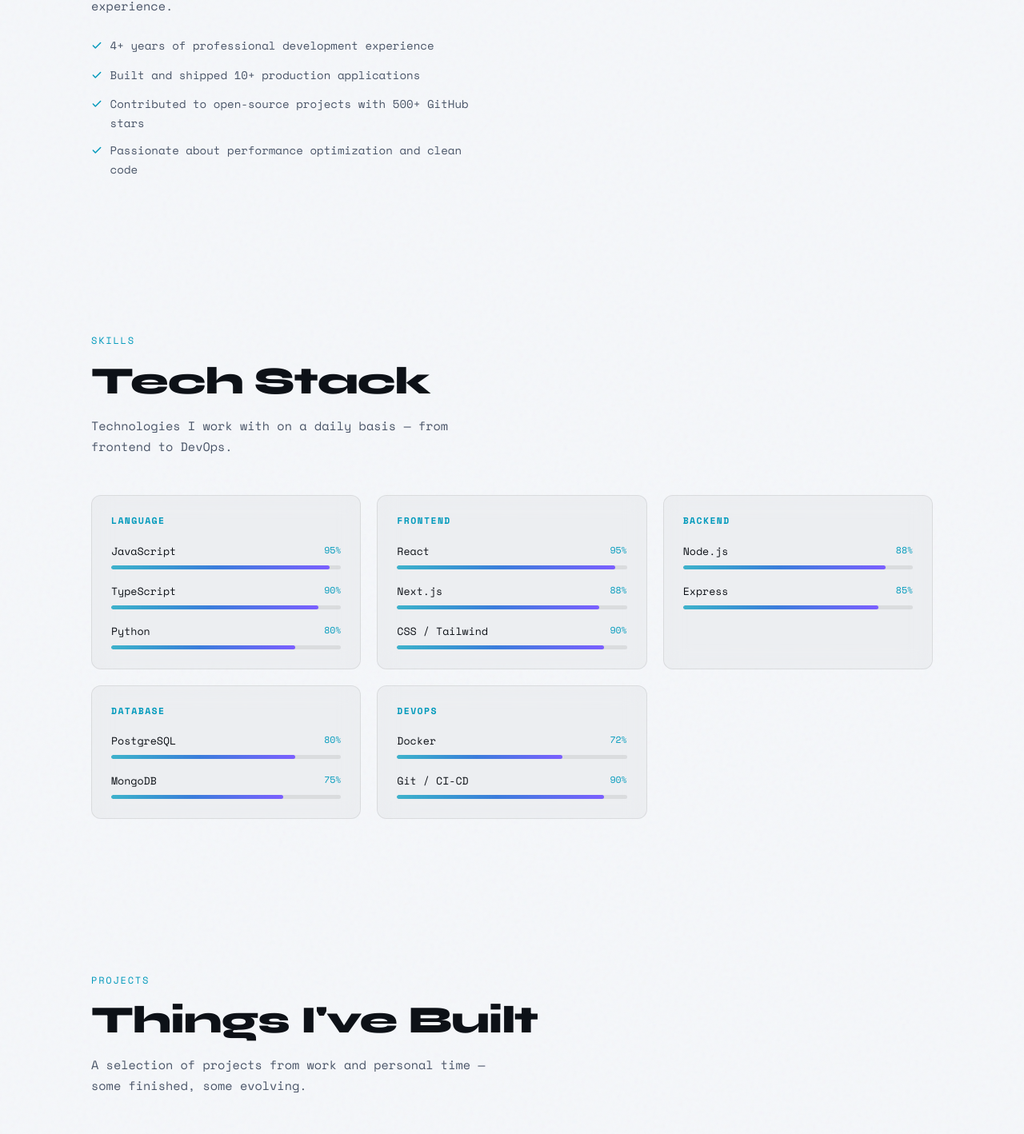
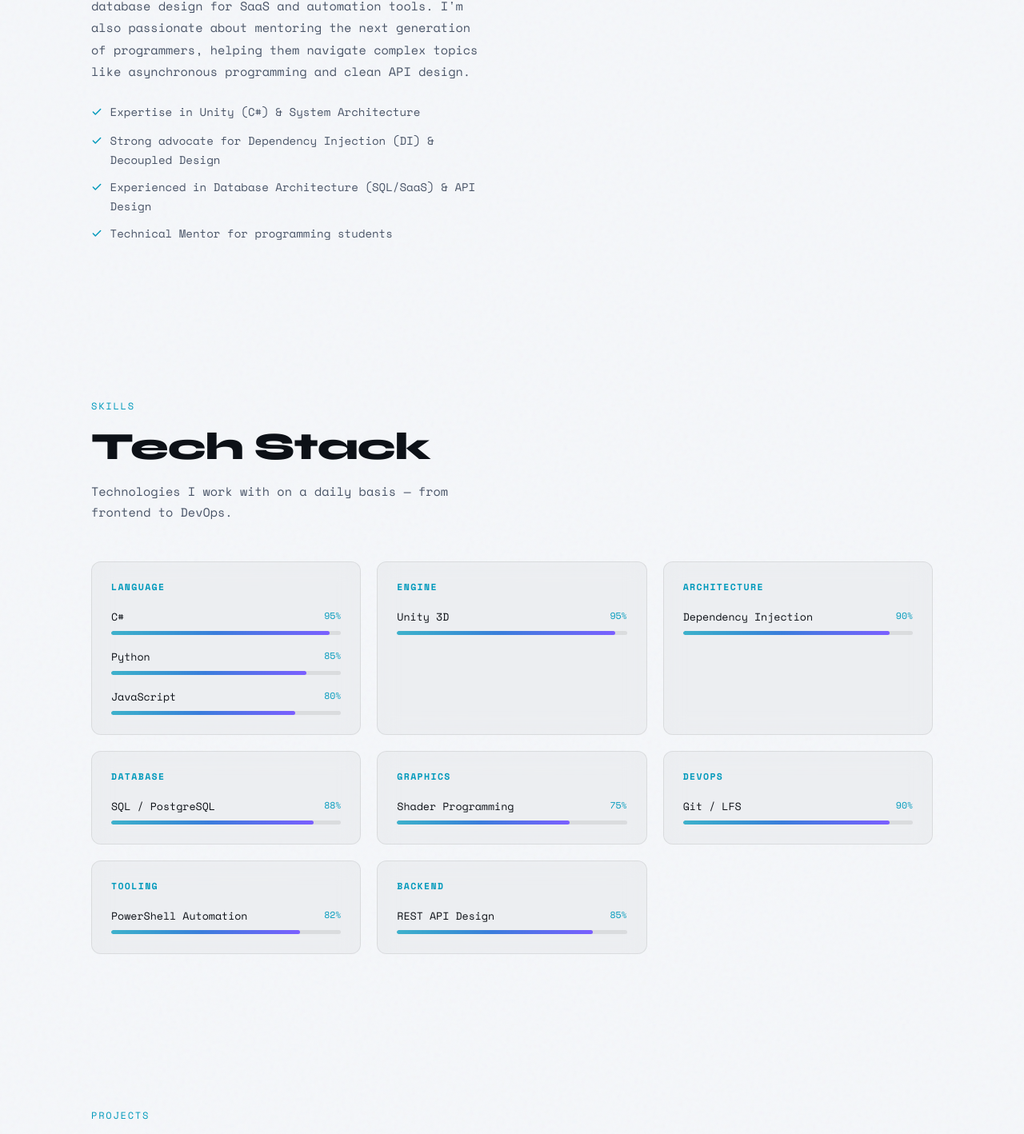
Before and after one commit to Anen135/portfolio, a React (Vite) app: page / in a window 1280 px wide. Shown: the part 1280-2698 px from the top of the page at 80% size. Built offline with nearby package versions, Linux system fonts and the light colour scheme.

Commit message:
config update

```diff
--- a/src/config.js
+++ b/src/config.js
@@ -1,16 +1,16 @@
 /**
  * =============================================
- *  PORTFOLIO CONFIGURATION FILE
- *  Edit this file to personalize your portfolio
+ * PORTFOLIO CONFIGURATION FILE
+ * Edit this file to personalize your portfolio
  * =============================================
  */
 
 export const config = {
   // ── Personal Info ──────────────────────────
   name: "Anen Barno",
-  title: "Frontend / Backend / Fullstack Developer",
+  title: "Unity Developer / System Engineer",
   tagline:
-    "I craft high-performance web applications with clean code and thoughtful UX. Passionate about solving complex problems through elegant solutions. Open to exciting opportunities worldwide.",
+    "I build robust game systems and scalable architectures with a focus on clean code and performance. Specialist in Unity, C#, and high-level system design. Advocate for DI and decoupled architectures.",
   avatar: null, // Set a URL or relative path to your photo, e.g. "/avatar.jpg"
 
   // ── Contact ────────────────────────────────
@@ -22,85 +22,74 @@ export const config = {
 
   // ── About Me ───────────────────────────────
   about: {
-    bio: "I'm a fullstack developer with 4+ years of experience building scalable web applications. I specialize in React and Node.js ecosystems, but I'm comfortable across the stack — from database design to pixel-perfect UI. I believe great software is born at the intersection of clean architecture and great user experience.",
+    bio: "I am a professional software developer and system engineer with a deep focus on Unity and game architecture. My approach is rooted in strict software patterns: I prioritize Dependency Injection and event-driven systems over global singletons. Beyond game dev, I have extensive experience in database design for SaaS and automation tools. I'm also passionate about mentoring the next generation of programmers, helping them navigate complex topics like asynchronous programming and clean API design.",
     highlights: [
-      "4+ years of professional development experience",
-      "Built and shipped 10+ production applications",
-      "Contributed to open-source projects with 500+ GitHub stars",
-      "Passionate about performance optimization and clean code",
+      "Expertise in Unity (C#) & System Architecture",
+      "Strong advocate for Dependency Injection (DI) & Decoupled Design",
+      "Experienced in Database Architecture (SQL/SaaS) & API Design",
+      "Technical Mentor for programming students",
     ],
   },
 
   // ── Skills ─────────────────────────────────
   skills: [
-    { name: "JavaScript", level: 95, category: "Language" },
-    { name: "TypeScript", level: 90, category: "Language" },
-    { name: "Python", level: 80, category: "Language" },
-    { name: "React", level: 95, category: "Frontend" },
-    { name: "Next.js", level: 88, category: "Frontend" },
-    { name: "CSS / Tailwind", level: 90, category: "Frontend" },
-    { name: "Node.js", level: 88, category: "Backend" },
-    { name: "Express", level: 85, category: "Backend" },
-    { name: "PostgreSQL", level: 80, category: "Database" },
-    { name: "MongoDB", level: 75, category: "Database" },
-    { name: "Docker", level: 72, category: "DevOps" },
-    { name: "Git / CI-CD", level: 90, category: "DevOps" },
+    { name: "C#", level: 95, category: "Language" },
+    { name: "Python", level: 85, category: "Language" },
+    { name: "JavaScript", level: 80, category: "Language" },
+    { name: "Unity 3D", level: 95, category: "Engine" },
+    { name: "Dependency Injection", level: 90, category: "Architecture" },
+    { name: "SQL / PostgreSQL", level: 88, category: "Database" },
+    { name: "Shader Programming", level: 75, category: "Graphics" },
+    { name: "Git / LFS", level: 90, category: "DevOps" },
+    { name: "PowerShell Automation", level: 82, category: "Tooling" },
+    { name: "REST API Design", level: 85, category: "Backend" },
   ],
 
   // ── Projects ───────────────────────────────
   projects: [
     {
-      title: "CloudTask",
+      title: "Lucy Framework",
       description:
-        "A real-time collaborative task management platform with team workspaces, Kanban boards, and advanced analytics dashboard.",
-      tags: ["React", "Node.js", "Socket.io", "PostgreSQL"],
-      github: "https://github.com/yourusername/cloudtask",
-      demo: "https://cloudtask.demo.com",
-      featured: true,
-    },
-    {
-      title: "SwiftAPI",
-      description:
-        "A developer toolkit for scaffolding RESTful and GraphQL APIs with auto-generated documentation and testing suites.",
-      tags: ["Node.js", "TypeScript", "GraphQL", "OpenAPI"],
-      github: "https://github.com/yourusername/swiftapi",
+        "A core architectural framework for Unity projects featuring custom state machines, entity management, and a robust audio service layer built with DI principles.",
+      tags: ["C#", "Unity", "Architecture", "DI"],
+      github: "https://github.com/Anen135/Lucy.Core",
       demo: null,
       featured: true,
     },
     {
-      title: "PixelVault",
+      title: "Stoiki Project",
       description:
-        "An AI-powered image organization app with semantic search, auto-tagging, and smart album suggestions.",
-      tags: ["Python", "React", "TensorFlow", "FastAPI"],
-      github: "https://github.com/yourusername/pixelvault",
-      demo: "https://pixelvault.demo.com",
+        "A complex Unity-based project focused on advanced scene management and Git LFS asset optimization.",
+      tags: ["Unity", "C#", "Git LFS", "System Design"],
+      github: "https://github.com/Anen135/Stoiki_project",
+      demo: null,
       featured: true,
     },
     {
-      title: "DevMetrics",
+      title: "TASTAR",
       description:
-        "GitHub activity visualizer that surfaces coding patterns, productivity insights, and contribution heatmaps.",
-      tags: ["Next.js", "D3.js", "GitHub API"],
-      github: "https://github.com/yourusername/devmetrics",
-      demo: "https://devmetrics.demo.com",
-      featured: false,
+        "Modern landing page and web interface project emphasizing clean design and structured content hierarchy.",
+      tags: ["HTML/CSS", "JS", "UI/UX"],
+      github: "https://github.com/Anen135/TASTAR",
+      demo: null,
+      featured: true,
     },
     {
-      title: "NoteFlow",
+      title: "YesUR",
       description:
-        "A Markdown-first note-taking app with bidirectional linking, graph view, and offline-first architecture.",
-      tags: ["React", "IndexedDB", "TypeScript"],
-      github: "https://github.com/yourusername/noteflow",
+        "Unity asset management and model integration project utilizing heavy Git history rewriting and LFS for large scale resources.",
+      tags: ["Unity", "Asset Pipeline", "Git"],
+      github: "https://github.com/Anen135/YesUR",
       demo: null,
       featured: false,
     },
     {
-      title: "ShopForge",
+      title: "Custom PowerShell API Toolkit",
       description:
-        "Headless e-commerce starter kit with Stripe payments, inventory management, and a customizable storefront.",
-      tags: ["Next.js", "Stripe", "Prisma", "PostgreSQL"],
-      github: "https://github.com/yourusername/shopforge",
-      demo: "https://shopforge.demo.com",
+        "A set of command-line tools for rapid API testing and automated task management.",
+      tags: ["PowerShell", "Automation", "API"],
+      github: null,
+      demo: null,
       featured: false,
     },
   ],
@@ -109,35 +98,35 @@ export const config = {
   timeline: [
     {
       type: "work",
+      year: "2024 – Present",
+      title: "Unity Developer & System Engineer",
+      org: "Freelance / Independent Projects",
+      description:
+        "Architecting game systems (Lucy core) with a focus on decoupling and performance. Managing complex version control environments and project infrastructures.",
+    },
+    {
+      type: "work",
       year: "2023 – Present",
-      title: "Senior Frontend Developer",
-      org: "TechCorp Inc.",
+      title: "Programming Instructor & Mentor",
+      org: "Educational Initiatives",
       description:
-        "Lead frontend development for a SaaS platform serving 50k+ users. Reduced bundle size by 40%, improved Core Web Vitals scores to 95+.",
+        "Teaching students database management (SQL), async/await patterns, and clean API request handling. Developing training materials and practical coding labs.",
     },
     {
       type: "work",
       year: "2021 – 2023",
-      title: "Fullstack Developer",
-      org: "StartupXYZ",
+      title: "Software Developer",
+      org: "IT Startup / SaaS Development",
       description:
-        "Built and maintained three client-facing products from scratch. Architected a microservices backend handling 1M+ requests/day.",
-    },
-    {
-      type: "work",
-      year: "2020 – 2021",
-      title: "Junior Web Developer",
-      org: "Digital Agency Co.",
-      description:
-        "Developed responsive websites and landing pages for 20+ clients. Introduced a component library that cut development time by 30%.",
+        "Designed multi-profile database schemas and implemented scalable backends for task management systems.",
     },
     {
       type: "edu",
-      year: "2016 – 2020",
-      title: "B.Sc. Computer Science",
-      org: "State University",
+      year: "2026 (In Progress)",
+      title: "National Unified Testing (ENT) Prep",
+      org: "Self-Study / Intensive Prep",
       description:
-        "Graduated with honors. Thesis on distributed systems and consensus algorithms. Active member of the ACM student chapter.",
+        "Focusing on Mathematics and Information Technology to advance academic credentials and technical foundation.",
     },
   ],
 };
```
